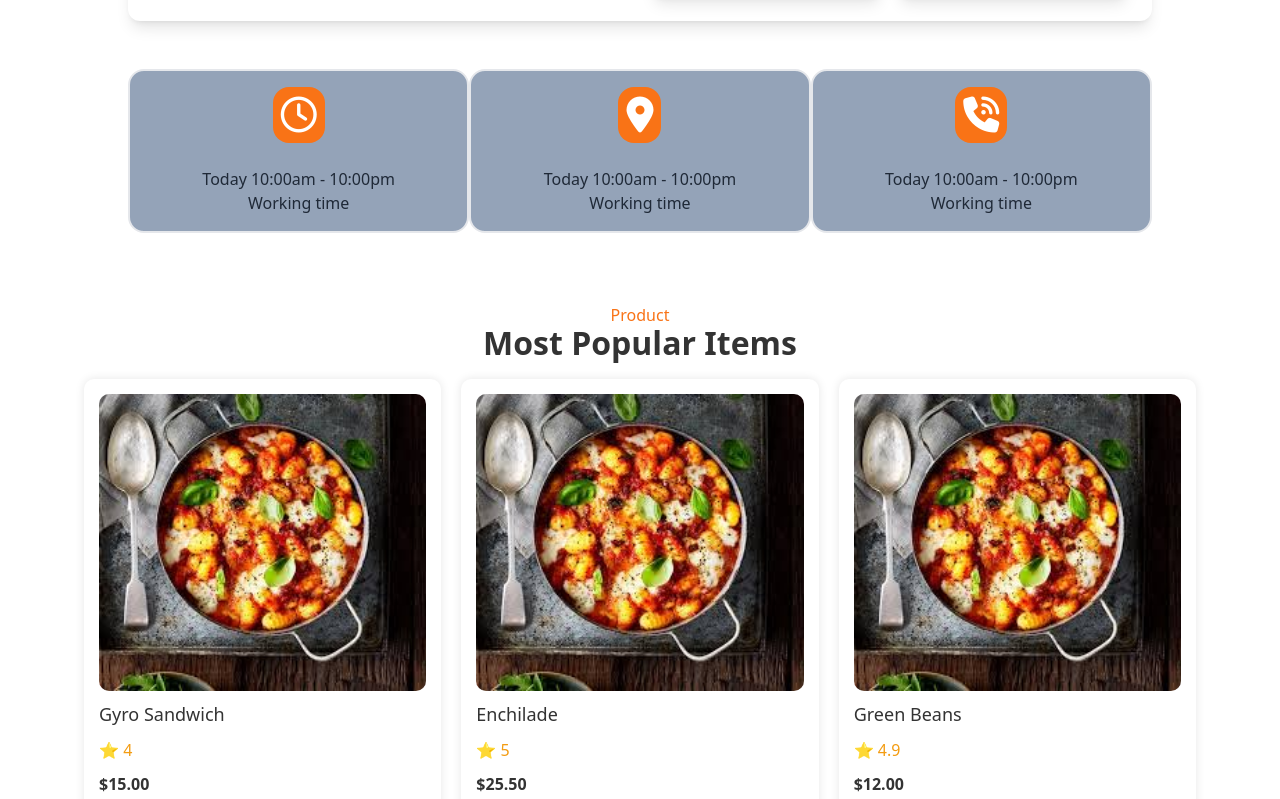
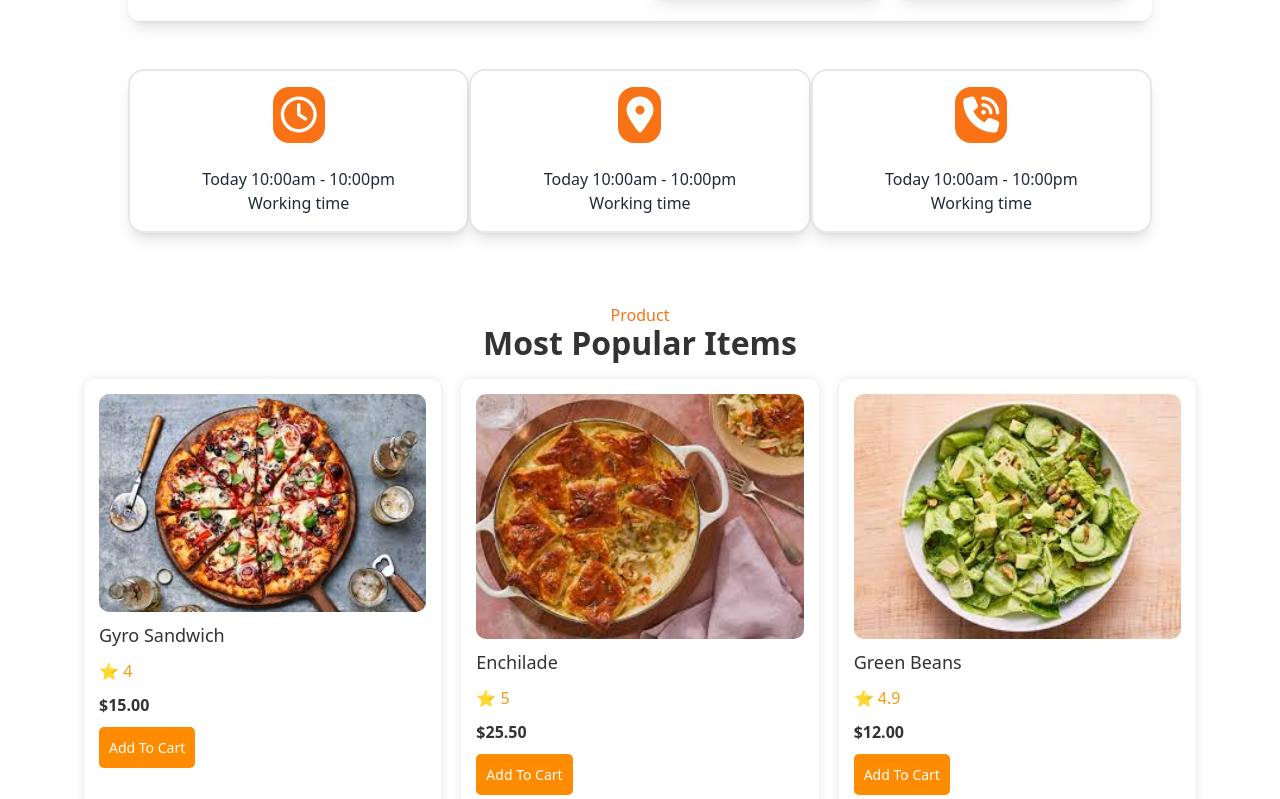
Before and after one commit to SADMAN-SADID-052/21-code-a2, a plain HTML site: page index.html in a window 1280 px wide. Shown: the part 647-1446 px from the top of the page. Drawn offline with nearby package versions, Linux system fonts and the light colour scheme.

Commit message:
items section update and time section update

```diff
--- a/index.html
+++ b/index.html
@@ -162,7 +162,7 @@
 
     <div class="grid grid-cols-1 md:grid-cols-2 lg:grid-cols-3">
 
-        <div class="bg-slate-400 p-4 text-center border-2 rounded-2xl">
+        <div class="bg-white shadow-lg p-4 text-center border-2 rounded-2xl">
             <div><i class="fa-regular fa-clock text-white bg-orange-500 rounded-2xl text-4xl p-2"></i></div>
             <div class="mt-6">
                 <h6>Today 10:00am - 10:00pm</h6>
@@ -171,7 +171,7 @@
         </div>
         <div>
 
-            <div class="bg-slate-400 p-4 text-center border-2 rounded-2xl">
+            <div class="bg-white shadow-lg p-4 text-center border-2 rounded-2xl">
                 <div><i class="fa-solid fa-location-dot text-white bg-orange-500 rounded-2xl text-4xl p-2"></i></div>
                 <div class="mt-6">
                     <h6>Today 10:00am - 10:00pm</h6>
@@ -184,7 +184,7 @@
         </div>
         <div>
 
-            <div class="bg-slate-400 p-4 text-center rounded-2xl border-2">
+            <div class="bg-white shadow-lg p-4 text-center rounded-2xl border-2">
                 <div><i class="fa-solid fa-phone-volume text-white bg-orange-500 rounded-2xl text-4xl p-2"></i></div>
                 <div class="mt-6">
                     <h6>Today 10:00am - 10:00pm</h6>
--- a/script.js
+++ b/script.js
@@ -1,14 +1,14 @@
 const products = [
-    { name: "Gyro Sandwich", rating: 4.0, price: 15.00, imgSrc: "./images/food1.jpeg" },
-    { name: "Enchilade", rating: 5.0, price: 25.50, imgSrc: "./images/food1.jpeg" },
-    { name: "Green Beans", rating: 4.9, price: 12.00, imgSrc: "./images/food1.jpeg" },
-    { name: "Pizza", rating: 4.8, price: 18.50, imgSrc: "./images/food1.jpeg" },
-    { name: "Chicken Pot Pie", rating: 4.9, price: 25.00, imgSrc: "./images/food1.jpeg" },
-    { name: "Green Salad", rating: 4.8, price: 15.00, imgSrc: "./images/food1.jpeg" },
+    { name: "Gyro Sandwich", rating: 4.0, price: 15.00, imgSrc: "./images/card-4.jpeg" },
+    { name: "Enchilade", rating: 5.0, price: 25.50, imgSrc: "./images/card-5.jpeg" },
+    { name: "Green Beans", rating: 4.9, price: 12.00, imgSrc: "./images/card-6.jpeg" },
+    { name: "Pizza", rating: 4.8, price: 18.50, imgSrc: "./images/card-4.jpeg" },
+    { name: "Chicken Pot Pie", rating: 4.9, price: 25.00, imgSrc: "./images/card-5.jpeg" },
+    { name: "Green Salad", rating: 4.8, price: 15.00, imgSrc: "./images/card-6.jpeg" },
     { name: "Tacos", rating: 4.7, price: 13.00, imgSrc: "./images/food1.jpeg" },
     { name: "Burrito", rating: 4.8, price: 14.50, imgSrc: "./images/food1.jpeg" },
     { name: "Spaghetti", rating: 4.9, price: 20.00, imgSrc: "./images/food1.jpeg" },
-    // More products can be added here
+
 ];
 
 let currentProductIndex = 0;
@@ -43,5 +43,5 @@ function loadProducts() {
 
 seeMoreBtn.addEventListener('click', loadProducts);
 
-// Initial load of products
+
 loadProducts();
```
Also changed, not shown: images/card-4.jpeg (added), images/card-5.jpeg (added), images/card-6.jpeg (added).
